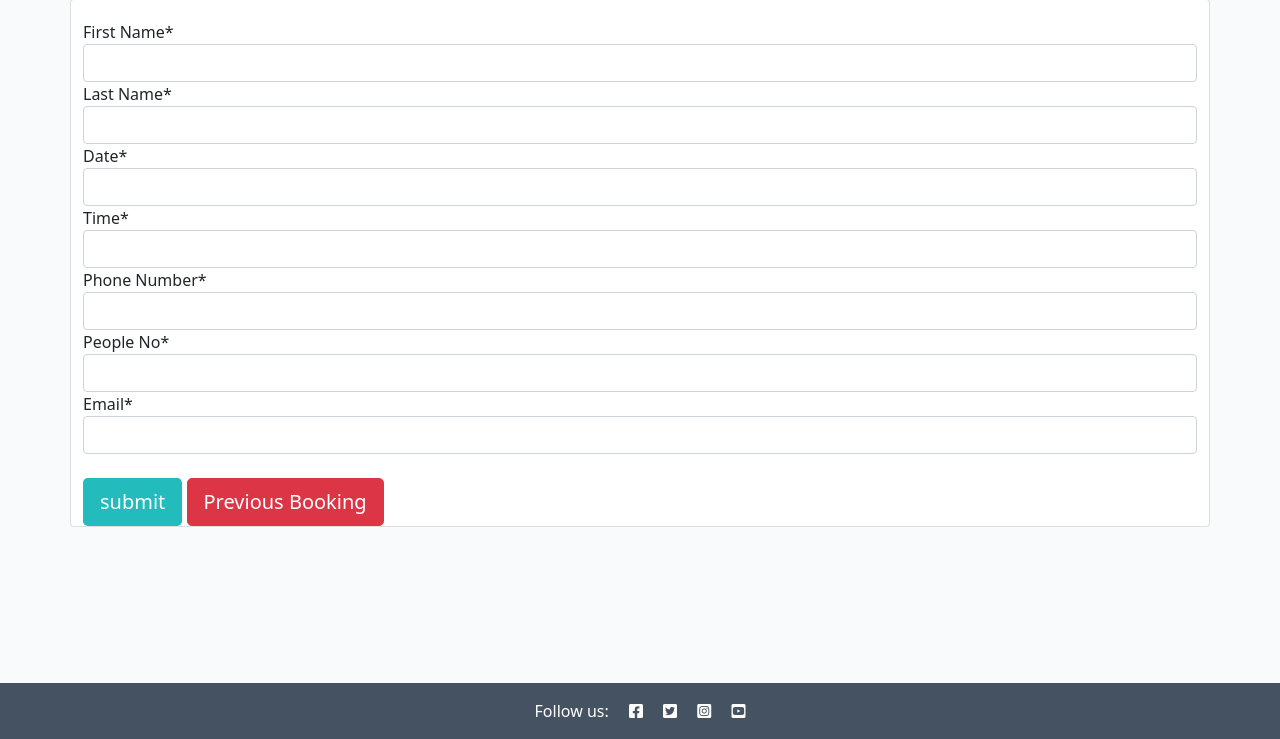
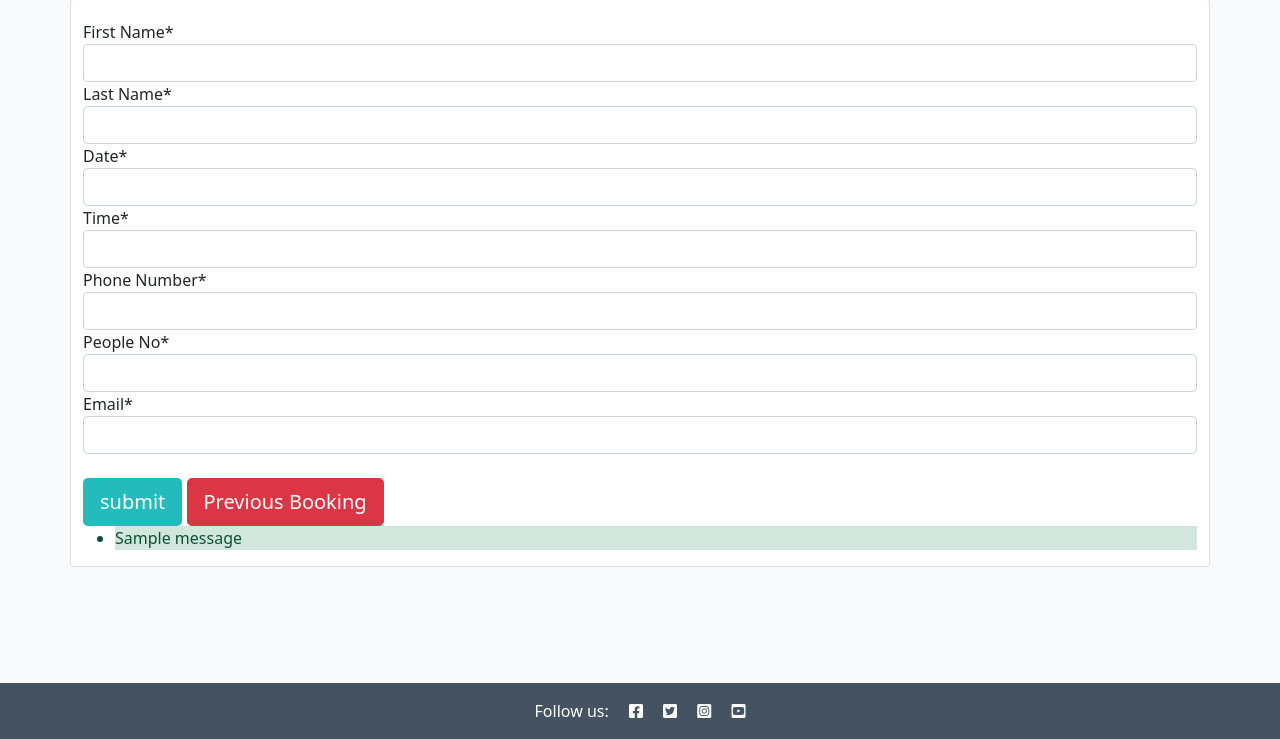
Before and after one commit to Melhefnawi/Restaurant-Booking, a Django app: page /booking in a window 1280 px wide. Shown: the part 61-800 px from the top of the page. Run offline with Django 3.2, Linux system fonts and the light colour scheme; tables that the repository leaves empty hold one stand-in row (values such as "Sample post"); one stand-in notice (Sample message) is shown; some libraries are stand-ins or nearby versions.

Commit message:
adding the Django message app

```diff
--- a/bookingsystem/views.py
+++ b/bookingsystem/views.py
@@ -5,11 +5,13 @@ from .forms import BookingForms
 from random import *
 import urllib.request
 import urllib.error
+from django.contrib import messages
 # Create your views here.
 
 
 
 # Create a View for the Menu Model
+
 
 class MenuList(generic.ListView):
 
@@ -55,6 +57,7 @@ class Name(View):
             booking_form = BookingForms(request.POST)
             if booking_form.is_valid():
                 booking_form.save()
+                messages.success(request, 'Form submission successful')
                 Booking_details.objects.filter(
                     Phone_Number=Phone_no).update(Slug=Phone_no)
                 bookings_user = get_object_or_404(
@@ -111,6 +114,7 @@ class EditBooking(View):
 
         if booking_form_1.is_valid():
             booking_form_1.save()
+            messages.success(request, "Profile details updated.")
 
         else:
             booking_form_1 = BookingForms()
@@ -139,6 +143,7 @@ class DeleteBooking(View):
         booking_ins = get_object_or_404(Booking_details, Slug=slug)
 
         booking_ins.delete()
+        messages.error(request, "Document deleted.")
 
         queryset = Menu.objects.all()
 
--- a/templates/booking/base.html
+++ b/templates/booking/base.html
@@ -65,6 +65,19 @@
         </div>
     </nav>
 
+    <div class="container">
+        <div class="row">
+            <div class="col-md-8 offset-md-2">
+                {% for message in messages %}
+                <div class="alert {{ message.tags }} alert-dismissible fade show" id="msg" role="alert">
+                    {{ message | safe }}
+                    <button type="button" class="btn-close" data-bs-dismiss="alert" aria-label="Close"></button>
+                </div>
+                {% endfor %}
+            </div>
+        </div>
+    </div>
+
     <main class="flex-shrink-0 main-bg">
         {% block content %}
         <!-- Content Goes here -->
@@ -80,6 +93,13 @@
             <i class="fab fa-youtube-square ms-3"></i>
         </p>
     </footer>
+    <script>
+        setTimeout(function () {
+            let messages = document.getElementById('msg');
+            let alert = new bootstrap.Alert(messages);
+            alert.close();
+        }, 2500);
+    </script>
 </body>
 
 </html>
--- a/templates/booking/name.html
+++ b/templates/booking/name.html
@@ -11,8 +11,15 @@
         <button type="submit" class="btn btn-signup btn-lg">submit</button>
 
         <button class="btn btn-danger btn-lg">Previous Booking</button>
+        {% if messages %}
+        <ul class="messages">
+            {% for message in messages %}
+            <li {% if message.tags %} class=" {{ message.tags }} " {% endif %}> {{ message }} </li>
+            {% endfor %}
+        </ul>
+        {% endif %}
+      </form>
 
-      </form>
     </div>
   </div>
 </div>
```
Also changed, not shown: arabian/settings.py (+8 -0 lines), templates/booking/deletebooking.html (+7 -0 lines), templates/booking/editbooking.html (+7 -0 lines).
